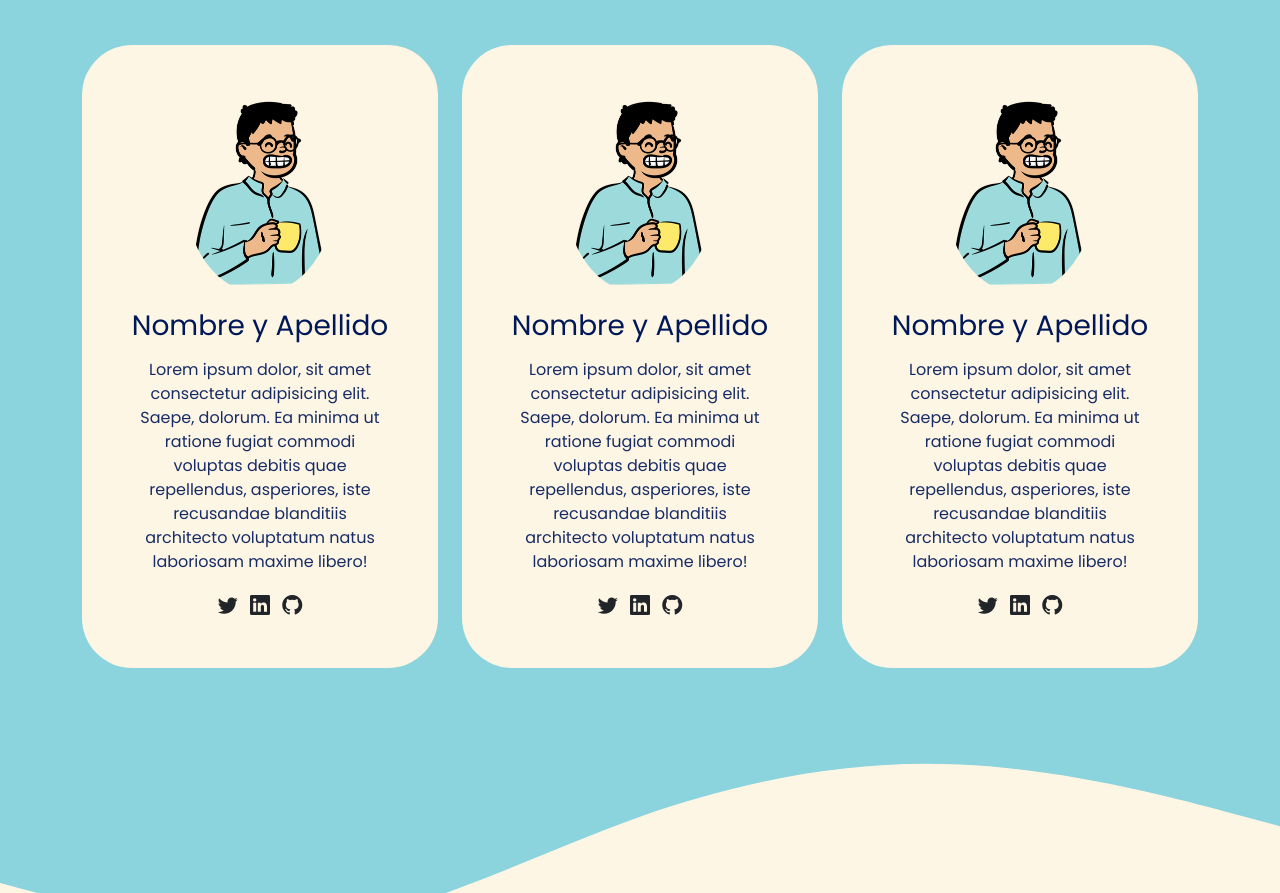
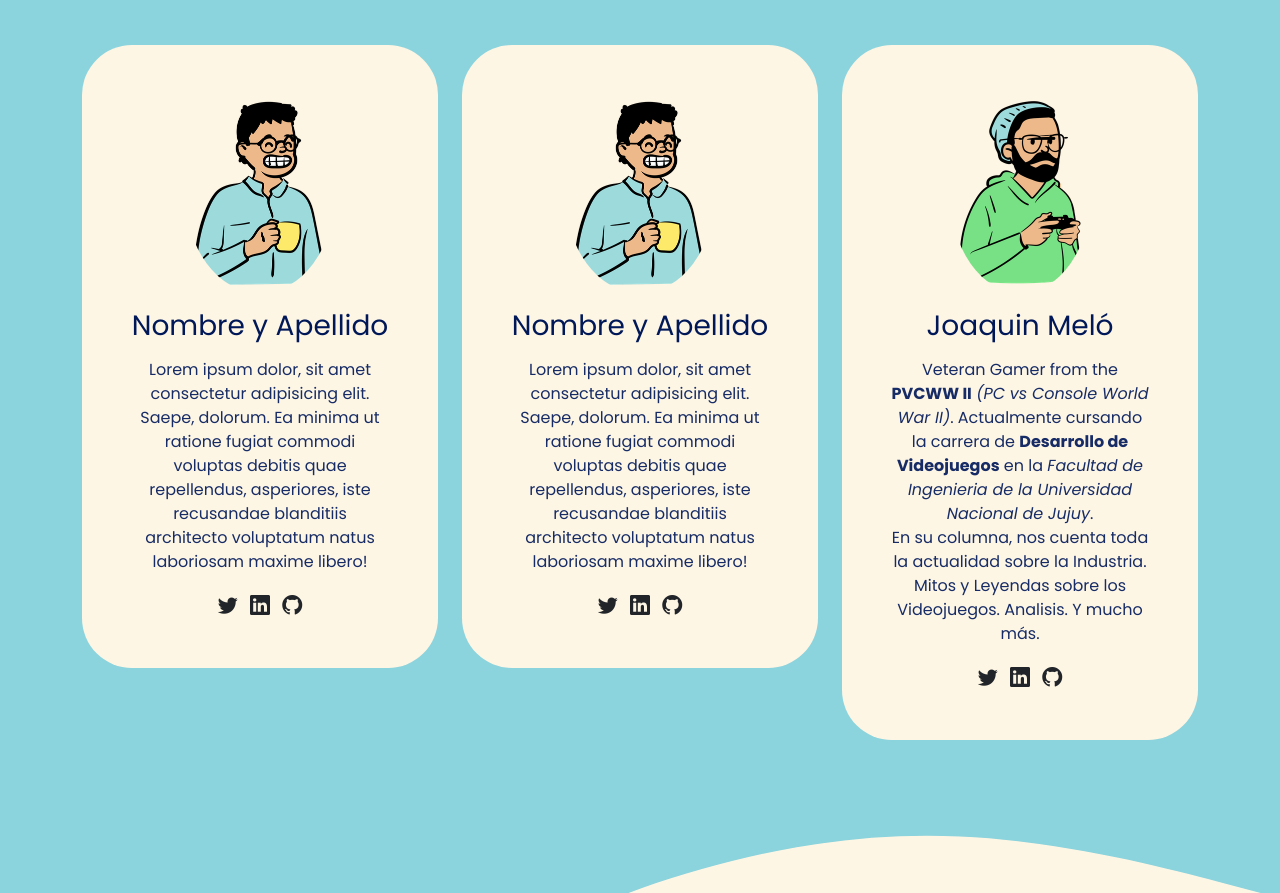
Before and after one commit to JoaquinFranich/devtech-podcast-web, a plain HTML site: page index.html in a window 1280 px wide. Shown: the part 1190-2083 px from the top of the page. Drawn offline with nearby package versions, Linux system fonts and the light colour scheme.

Commit message:
Se agregaron información de perfil y datos de contacto en la tercera tarjeta.

```diff
--- a/index.html
+++ b/index.html
@@ -132,14 +132,12 @@
           <div class="col-md-6 col-lg-4 mb-3">
             <div class="card">
               <div class="card-body text-center p-5">
-                <img src="./assets/avatar.png" alt="avatar" class="img img-fluid rounded-circle mb-3">
-                <h3 class="title card-title mb-3">Nombre y Apellido</h3>
-                <p>Lorem ipsum dolor, sit amet consectetur adipisicing elit. Saepe, dolorum. Ea minima ut ratione fugiat
-                  commodi voluptas debitis quae repellendus, asperiores, iste recusandae blanditiis architecto
-                  voluptatum natus laboriosam maxime libero!</p>
-                <a href="#"><i class="bi bi-twitter text-dark mx-1 lead"></i></a>
-                <a href="#"><i class="bi bi-linkedin text-dark mx-1 lead"></i></a>
-                <a href="#"><i class="bi bi-github text-dark mx-1 lead"></i></a>
+                <img src="./assets/avatar-joak.png" alt="avatar" class="img img-fluid rounded-circle mb-3">
+                <h3 class="title card-title mb-3">Joaquin Meló</h3>
+                <p>Veteran Gamer from the <strong>PVCWW II</strong> <i>(PC vs Console World War II)</i>. Actualmente cursando la carrera de <strong>Desarrollo de Videojuegos</strong> en la <i>Facultad de Ingenieria de la Universidad Nacional de Jujuy</i>. <br> En su columna, nos cuenta toda la actualidad sobre la Industria. Mitos y Leyendas sobre los Videojuegos. Analisis. Y mucho más.</p>
+                <a href="https://twitter.com/Wachingun" target="_blank"><i class="bi bi-twitter text-dark mx-1 lead"></i></a>
+                <a href="www.linkedin.com/in/joaquin-franich" target="_blank"><i class="bi bi-linkedin text-dark mx-1 lead"></i></a>
+                <a href="https://github.com/JoaquinFranich" target="_blank"><i class="bi bi-github text-dark mx-1 lead"></i></a>
               </div>
             </div>
           </div>
```
Also changed, not shown: assets/avatar-joak.png (added), assets/avatar_joak.png (added).
